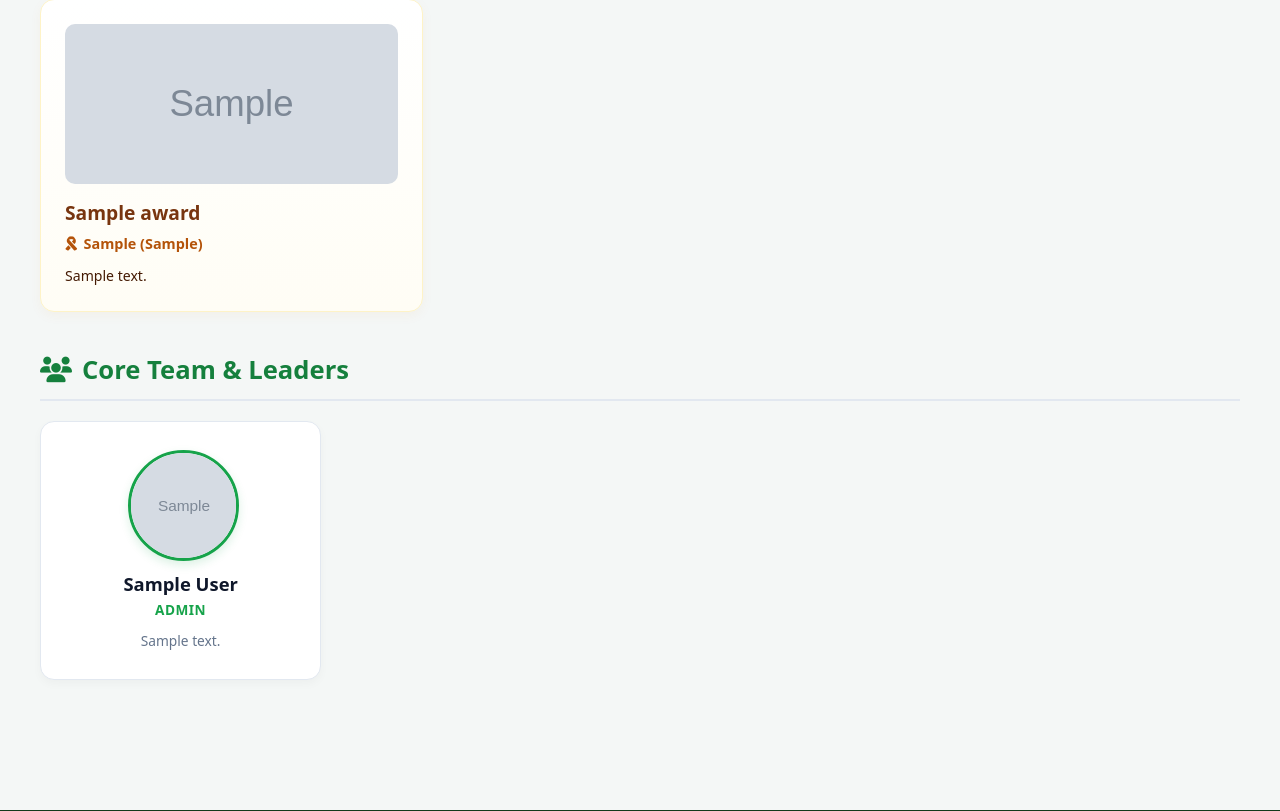
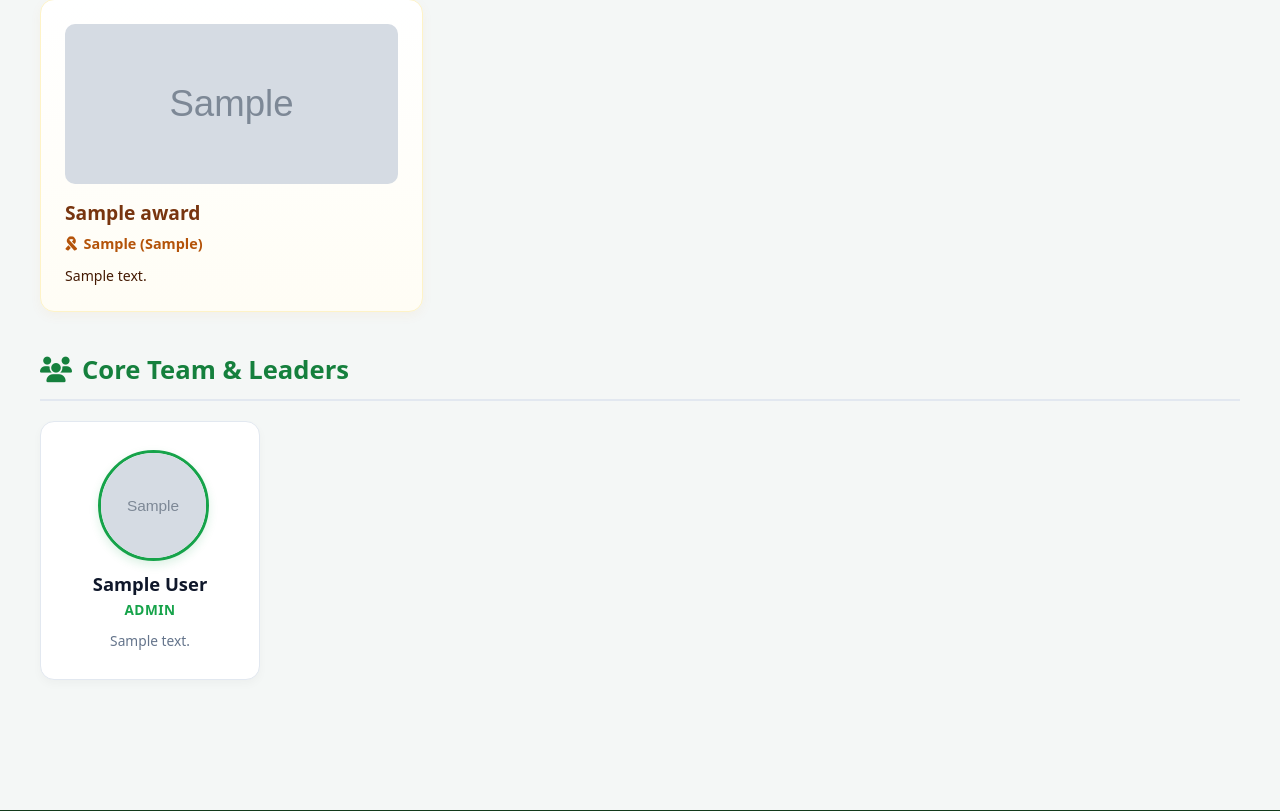
Before and after one commit to boysfoundation/boysfoundation, a Django app: page /portfolio/ in a window 1280 px wide. Shown: the part 1110-1921 px from the top of the page. Run offline with Django 5.2, Linux system fonts and the light colour scheme; data comes from the database, SQL or seed files in the repository; tables that the repository leaves empty hold one stand-in row (values such as "Sample post"); grey boxes marked "Sample" are stand-in pictures.

Commit message:
Update portfolio page layout with Projects, Awards, and Team sections

```diff
--- a/portfolio/templates/portfolio/portfolio.html
+++ b/portfolio/templates/portfolio/portfolio.html
@@ -263,9 +263,10 @@
         /* SECTION 3: TEAM MEMBERS GRID */
         .team-grid {
             display: grid;
-            grid-template-columns: repeat(auto-fill, minmax(230px, 1fr));
+            grid-template-columns: repeat(auto-fill, minmax(220px, 1fr));
             gap: 25px;
             width: 100%;
+            box-sizing: border-box;
         }
         .team-card {
             background: #ffffff;
```
